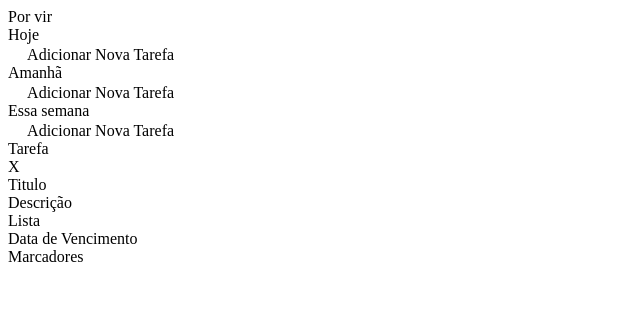
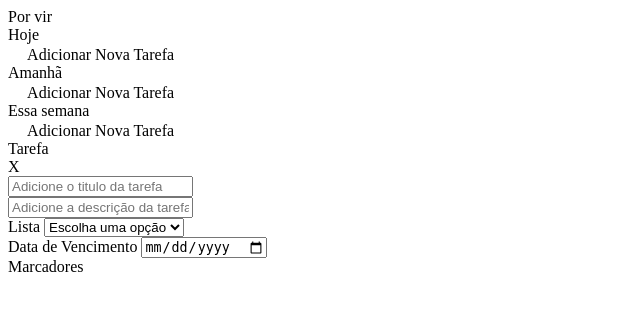
Before and after one commit to SergioTEC/todolist, a PHP site: page /upcoming.php in a window 1280 px wide. Shown: the top 311 px of the page, without its empty margins (0-640 px from the left). Run offline with PHP 8.4, Linux system fonts and the light colour scheme.

Commit message:
adjusting the overlay

```diff
--- a/upcoming.php
+++ b/upcoming.php
@@ -48,10 +48,26 @@
             </div>
 
             <div class="main-overlay-content">
-                <div>Titulo</div>
-                <div>Descrição</div>
-                <div>Lista</div>
-                <div>Data de Vencimento</div>
+
+                <div class="divs-overlay">
+                    <input type="text" name="input-title-overlay" class="input-title-overlay" placeholder="Adicione o titulo da tarefa" />
+                </div>
+
+                <div class="divs-overlay">
+                    <input type="text" name="input-desc-overlay" class="input-desc-overlay" placeholder="Adicione a descrição da tarefa" />
+                </div>
+
+                <div>Lista
+                    <select name="select-list-overlay" id="select-list-overlay" class="select-list-overlay" required>
+                        <option value="" disabled selected>Escolha uma opção</option>
+                        <option value="Test1">Teste1</option>
+                        <option value="Test2">Teste2</option>
+                        <option value="Test3">Teste3</option>
+                    </select>
+                </div>
+                <div>Data de Vencimento
+                    <input type="date" name="input-date-overlay" class="input-date-overlay">
+                </div>
                 <div>Marcadores</div>
             </div>
         </div>
```
Also changed, not shown: css/custom-styles.css (+38 -0 lines).
